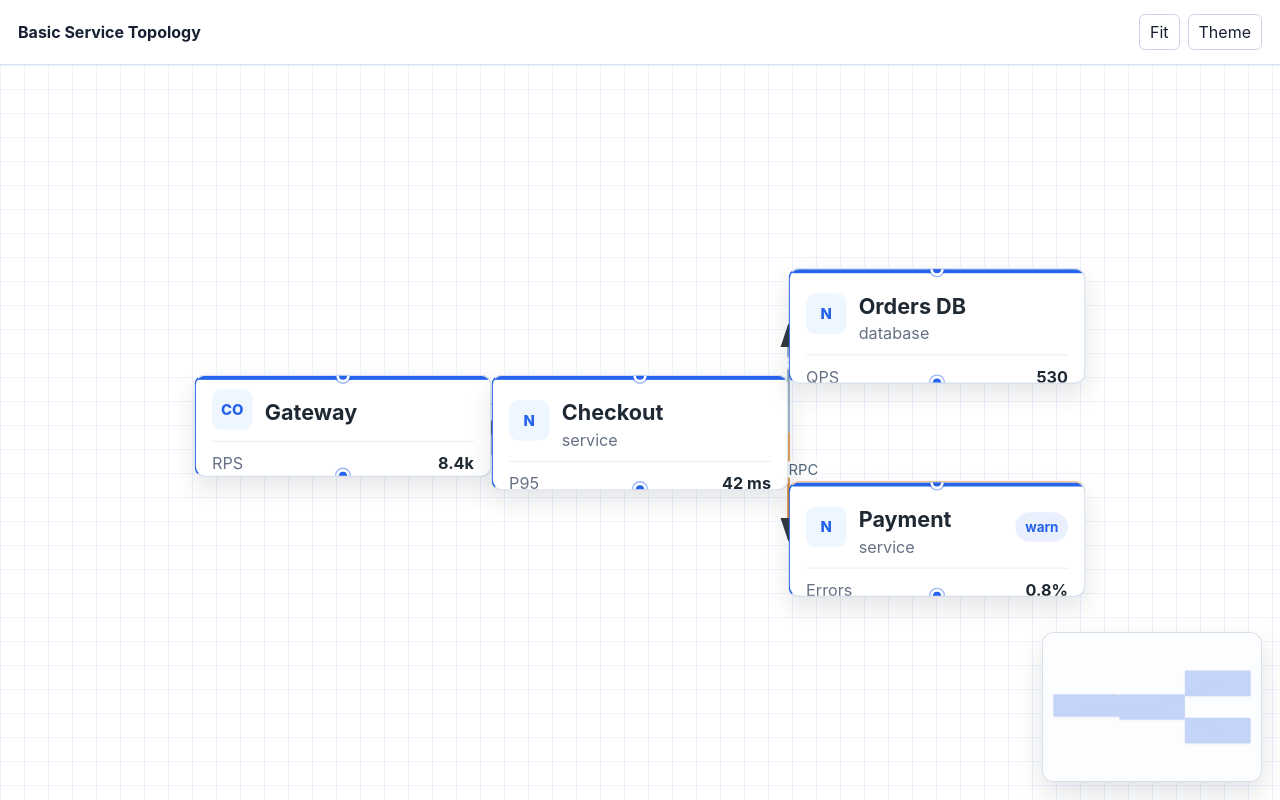
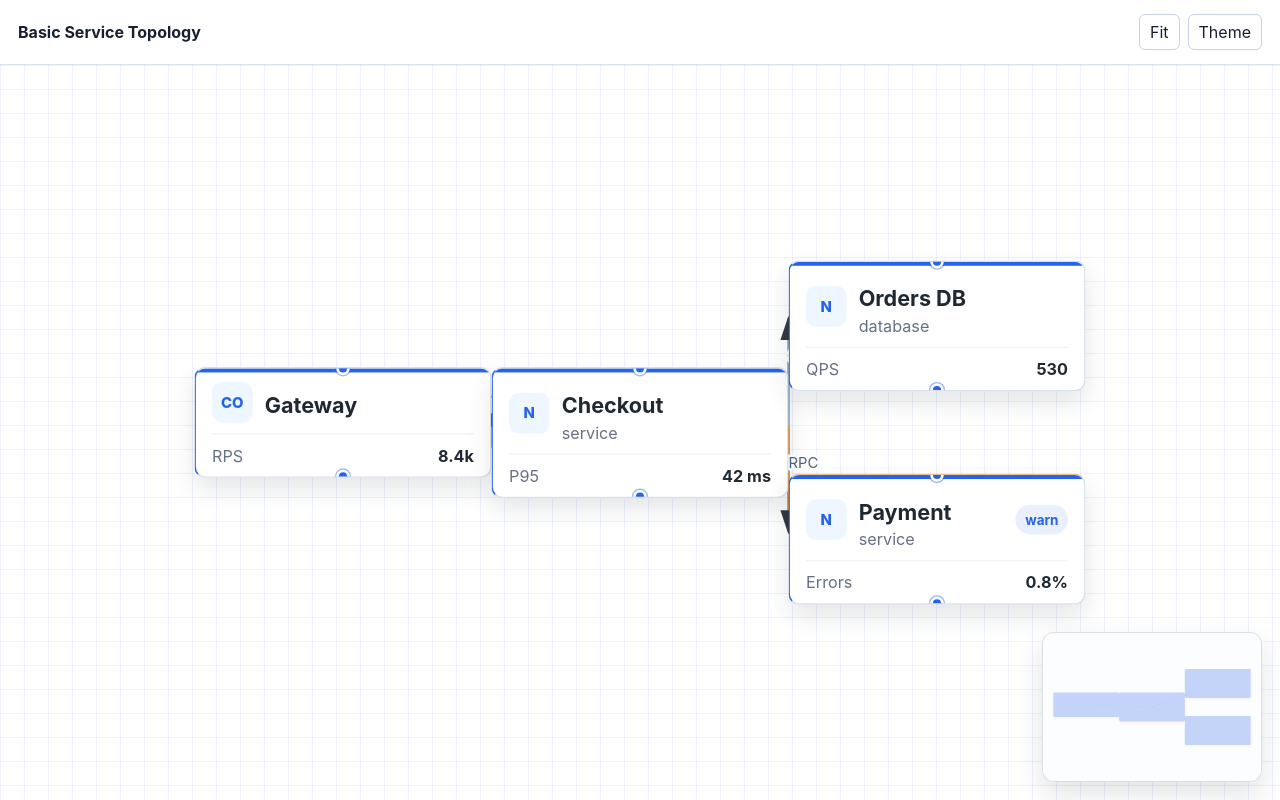
Before and after one commit to java67-art/OpenTopoX, a website: page examples/basic-usage/index.html in a window 1280 px wide. Drawn offline with Linux system fonts and the light colour scheme.

Commit message:
Fix topology node metric clipping

```diff
--- a/src/framework/NewTopoGraph.js
+++ b/src/framework/NewTopoGraph.js
@@ -1,4 +1,4 @@
-import { TopoLayout, getNodeSize } from "./TopoLayout.js";
+import { TopoLayout, getNodeBaseSize, getNodeSize } from "./TopoLayout.js";
 import { getEdgeShape, getNodeShape, registerEdgeShape, registerNodeShape } from "./Registry.js";
 import { validateGraphData } from "./TopologyGraphStore.js";
 
@@ -1272,8 +1272,8 @@ export class NewTopoGraph {
   render() {
     this.root.classList.toggle("no-animate", !this.animate);
     this.root.classList.toggle("is-performance", this.performanceMode);
+    this.renderNodes();
     this.renderEdges();
-    this.renderNodes();
     this.applyViewport();
   }
 
@@ -1309,9 +1309,14 @@ export class NewTopoGraph {
         this.nodeElementById.set(node.id, element);
       }
       element.__topoNode = node;
-      this.updateNodeElement(element, node, { type, isGroupNode, animation, animatedElements });
       if (!isPartialRender && this.nodeLayer.lastChild !== element) this.nodeLayer.appendChild(element);
       else if (!element.parentNode) this.nodeLayer.appendChild(element);
+      const sizeChanged = this.updateNodeElement(element, node, { type, isGroupNode, animation, animatedElements });
+      if (sizeChanged) {
+        const connectedEdgeIds = this.getConnectedEdgeIds([node.id]);
+        if (connectedEdgeIds.length) this.renderEdges(connectedEdgeIds);
+        this.scheduleMinimapRender();
+      }
     }
     if (animatedElements.length) this.playNodeAnimation(animatedElements, animation);
     if (!isPartialRender) this.pendingNodeAnimation = null;
@@ -1353,7 +1358,7 @@ export class NewTopoGraph {
   }
 
   updateNodeElement(element, node, { type, isGroupNode, animation, animatedElements }) {
-    const size = getNodeSize(node);
+    const size = getNodeBaseSize(node);
     const status = node.data?.status || "ok";
     const position = this.getNodeAbsolutePosition(node);
     element.className = `topo-node ${type} status-${status}`;
@@ -1393,6 +1398,43 @@ export class NewTopoGraph {
       });
       element.appendChild(deleteControl);
     }
+    return isGroupNode ? this.clearMeasuredNodeSize(node, size) : this.syncRenderedNodeSize(element, node, size);
+  }
+
+  syncRenderedNodeSize(element, node, baseSize) {
+    const measuredWidth = Math.max(Number(baseSize.width) || 0, Math.ceil(element.scrollWidth));
+    const measuredHeight = Math.max(Number(baseSize.height) || 0, Math.ceil(element.scrollHeight));
+    const nextSize = {
+      width: measuredWidth,
+      height: measuredHeight,
+    };
+    const previousSize = node.__topoMeasuredSize || baseSize;
+    const changed = Math.abs((Number(previousSize.width) || 0) - nextSize.width) >= 1
+      || Math.abs((Number(previousSize.height) || 0) - nextSize.height) >= 1;
+    const needsMeasuredSize = measuredWidth > (Number(baseSize.width) || 0)
+      || measuredHeight > (Number(baseSize.height) || 0);
+
+    if (needsMeasuredSize) {
+      Object.defineProperty(node, "__topoMeasuredSize", {
+        configurable: true,
+        enumerable: false,
+        writable: true,
+        value: nextSize,
+      });
+      element.style.width = `${nextSize.width}px`;
+      element.style.height = `${nextSize.height}px`;
+      return changed;
+    }
+
+    return this.clearMeasuredNodeSize(node, baseSize) || changed;
+  }
+
+  clearMeasuredNodeSize(node, baseSize = getNodeBaseSize(node)) {
+    const previousSize = node.__topoMeasuredSize;
+    if (!previousSize) return false;
+    delete node.__topoMeasuredSize;
+    return Math.abs((Number(previousSize.width) || 0) - (Number(baseSize.width) || 0)) >= 1
+      || Math.abs((Number(previousSize.height) || 0) - (Number(baseSize.height) || 0)) >= 1;
   }
 
   renderEdgeUpdates(ids = []) {
--- a/src/framework/TopoLayout.js
+++ b/src/framework/TopoLayout.js
@@ -731,6 +731,18 @@ registerLayoutExecutor("graphvizDot", createDotLayoutExecutor({ engine: "dot" })
 registerLayoutExecutor("graphvizFdp", createDotLayoutExecutor({ engine: "fdp" }));
 
 export function getNodeSize(node) {
+  const baseSize = getNodeBaseSize(node);
+  const measuredSize = node?.__topoMeasuredSize;
+  if (!measuredSize || typeof measuredSize !== "object") return baseSize;
+  const measuredWidth = Number(measuredSize.width);
+  const measuredHeight = Number(measuredSize.height);
+  return {
+    width: Number.isFinite(measuredWidth) ? Math.max(Number(baseSize.width) || 0, measuredWidth) : baseSize.width,
+    height: Number.isFinite(measuredHeight) ? Math.max(Number(baseSize.height) || 0, measuredHeight) : baseSize.height,
+  };
+}
+
+export function getNodeBaseSize(node) {
   const size = node.data?.size || node.style?.size;
   if (Array.isArray(size)) return { width: size[0], height: size[1] };
   if (size && typeof size === "object") return { width: size.width, height: size.height };
--- a/src/framework/topology.css
+++ b/src/framework/topology.css
@@ -271,10 +271,19 @@
   background: #ffffff;
   color: var(--text, var(--topo-text));
   box-shadow: 0 8px 18px rgba(31, 41, 55, 0.12);
+  box-sizing: border-box;
   cursor: pointer;
   transition: transform 240ms ease, box-shadow 160ms ease, border-color 160ms ease, opacity 160ms ease, filter 160ms ease;
   overflow: hidden;
   font: inherit;
+}
+
+.topo-node *,
+.topo-node *::before,
+.topo-node *::after,
+.topo-node::before,
+.topo-node::after {
+  box-sizing: border-box;
 }
 
 .topo-node.is-static {
```
Also changed, not shown: tests/unit/layout.test.mjs (+21 -0 lines).
